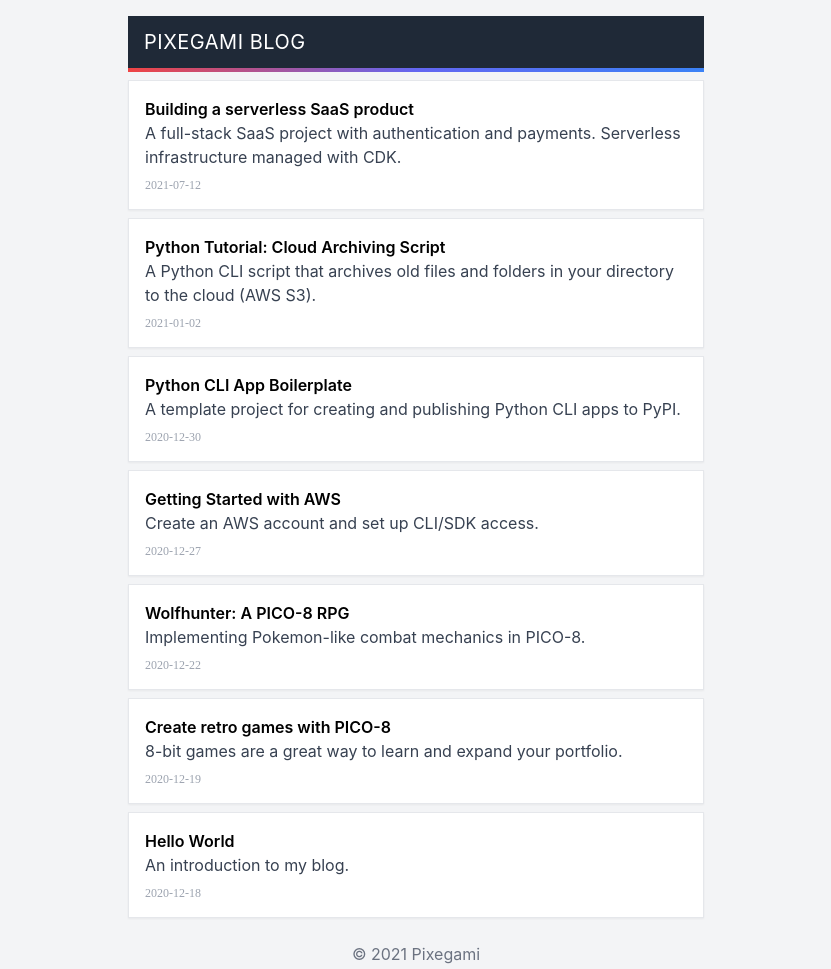
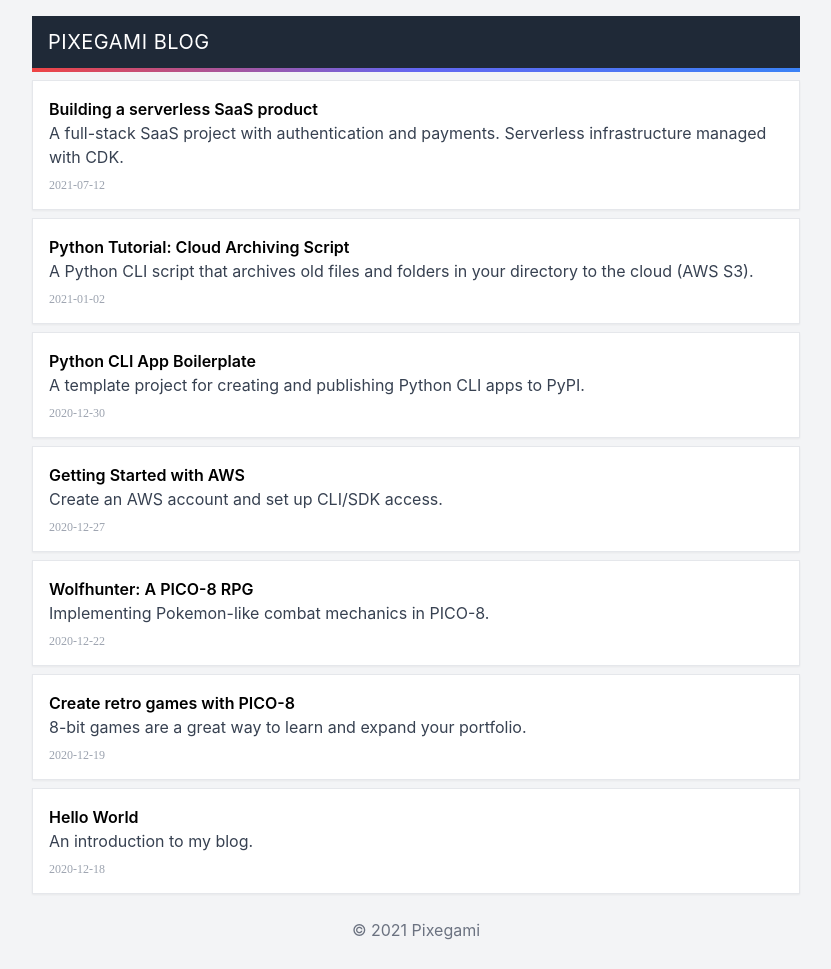
Before and after one commit to pixegami/gatsby-blog, a Gatsby site in the folder site/: page / in a window 1280 px wide. Shown: the whole page, without its empty margins (224-1055 px from the left). Built offline with nearby package versions, Linux system fonts and the light colour scheme; Gatsby itself is replaced by a stand-in of ours; some packages are replaced by stand-ins of ours.

Commit message:
Add favicon and reduce font

```diff
--- a/site/src/components/layout.tsx
+++ b/site/src/components/layout.tsx
@@ -24,7 +24,7 @@
 
   return (
     <>
-      <div className="max-w-xl m-auto">
+      <div className="max-w-3xl m-auto">
         <Header siteTitle={data.site.siteMetadata?.title || `Title`} />
         <div>
           <main>{children}</main>
--- a/site/src/style/index.css
+++ b/site/src/style/index.css
@@ -5,7 +5,7 @@
 @import "typography.css";
 
 body {
-  font-family: "Quicksand", -apple-system, BlinkMacSystemFont, "Segoe UI",
-    Roboto, Oxygen, Ubuntu, Cantarell, "Open Sans", "Helvetica Neue", sans-serif;
+  font-family: "Ubuntu", -apple-system, BlinkMacSystemFont, "Segoe UI", Roboto,
+    Oxygen, Ubuntu, Cantarell, "Open Sans", "Helvetica Neue", sans-serif;
   @apply bg-gray-100;
 }
--- a/site/src/style/typography.css
+++ b/site/src/style/typography.css
@@ -1,33 +1,3 @@
-@font-face {
-  font-family: "Quicksand";
-  font-weight: 300;
-  src: url("../fonts/Quicksand-Light.ttf");
-}
-
-@font-face {
-  font-family: "Quicksand";
-  font-weight: 400;
-  src: url("../fonts/Quicksand-Regular.ttf");
-}
-
-@font-face {
-  font-family: "Quicksand";
-  font-weight: 500;
-  src: url("../fonts/Quicksand-Medium.ttf");
-}
-
-@font-face {
-  font-family: "Quicksand";
-  font-weight: 600;
-  src: url("../fonts/Quicksand-SemiBold.ttf");
-}
-
-@font-face {
-  font-family: "Quicksand";
-  font-weight: 700;
-  src: url("../fonts/Quicksand-Bold.ttf");
-}
-
 @font-face {
   font-family: "Ubuntu";
   font-weight: 300;
```
Also changed, not shown: site/src/style/post.css (+8 -3 lines), site/src/fonts/Quicksand-Bold.ttf (deleted), site/src/fonts/Quicksand-Light.ttf (deleted), site/src/fonts/Quicksand-Medium.ttf (deleted), site/src/fonts/Quicksand-Regular.ttf (deleted), site/src/fonts/Quicksand-SemiBold.ttf (deleted), site/static/favicon.ico (added).
